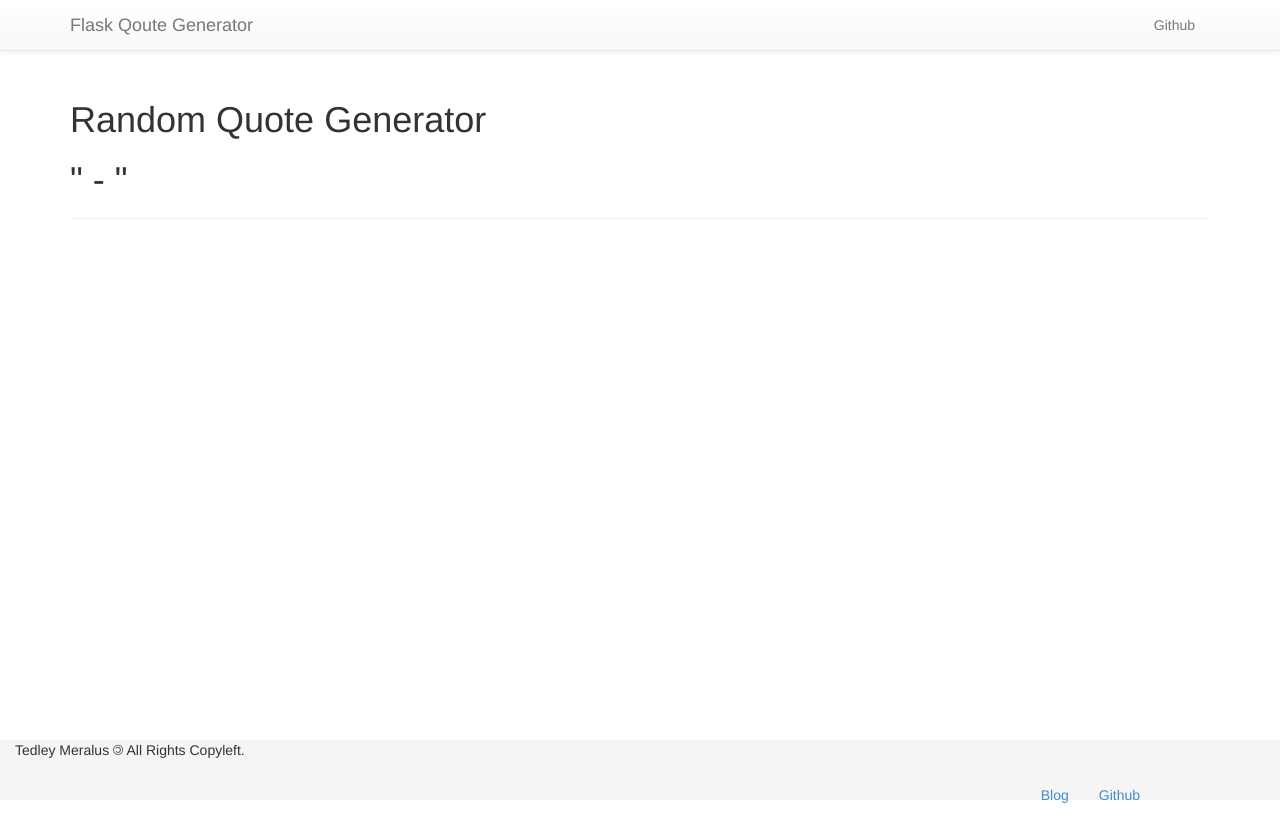
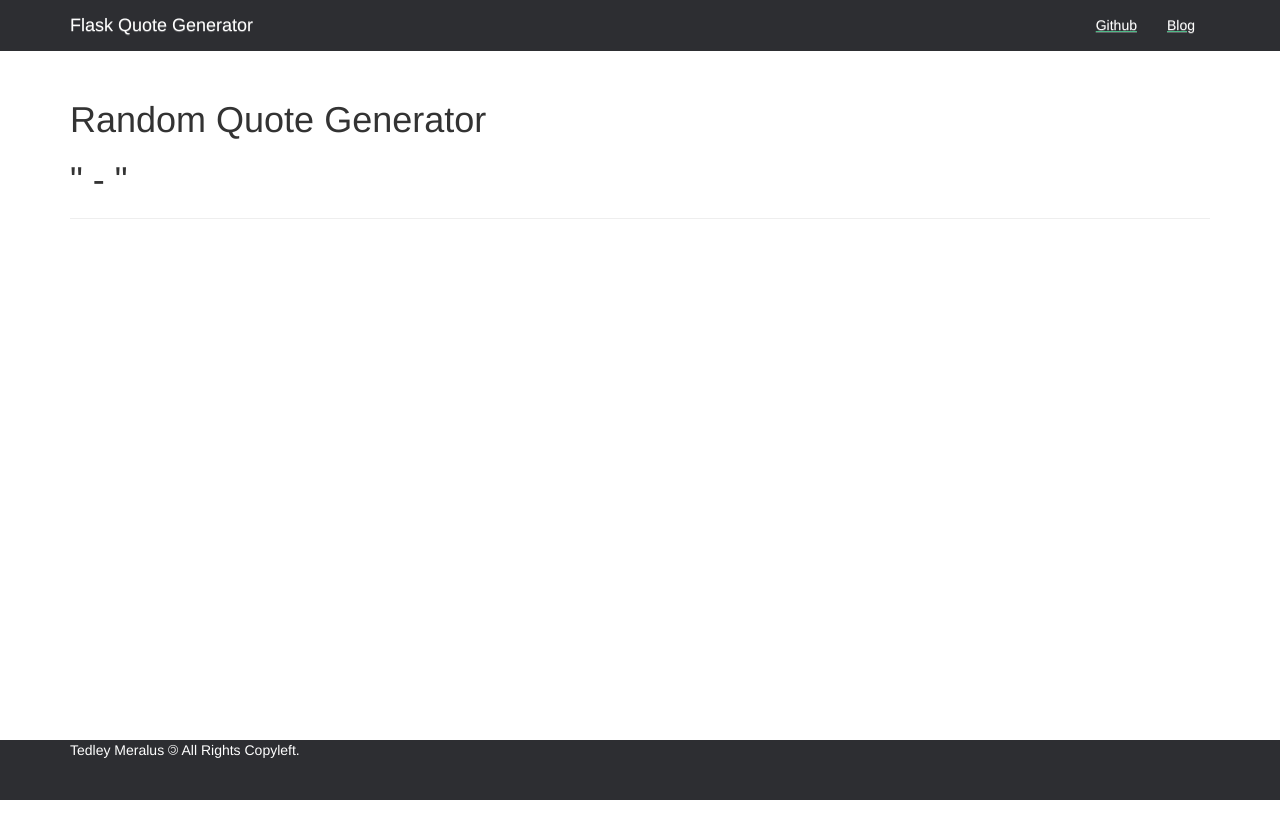
Before and after one commit to tedleyem/python-quote-generator, a Flask app: page / in a window 1280 px wide. Run offline with Flask 3, Linux system fonts and the light colour scheme; data that the repository does not hold is empty; some libraries are stand-ins or nearby versions.

Commit message:
updated typo, updated header and footer bg color and text. changed footer text to white

```diff
--- a/docker-compose.yml
+++ b/docker-compose.yml
@@ -1,7 +1,7 @@
 version: '3.8'
 services:
   web:
-    container_name: template
+    container_name: quotes
     restart: always
     build: .
     ports:
--- a/static/css/layout.main.css
+++ b/static/css/layout.main.css
@@ -17,11 +17,29 @@
   /* Pad bottom by footer height */
   padding: 0 0 60px;
 }
+li {
+  color: #FFF;
+  text-decoration-line: underline;
+  text-decoration-color: #4dba87;
+}
+a:link {
+    color:#FFFFFF;
+    background-color: transparent;
+}
+a:visited {
+    color:#FFFFFF;
+    background-color: transparent;
+}
+a:hover {
+    color:#FFFFFF;
+    background-color: transparent;
+}
 
 /* Set the fixed height of the footer here */
 #footer {
   height: 60px;
-  background-color: #f5f5f5;
+  color: #FFF;
+  background-color: #2d2e32;
 }
 
 
--- a/static/css/main.css
+++ b/static/css/main.css
@@ -8,7 +8,7 @@
 /*****************************************************************************
  * Main elements
  ****************************************************************************/
-html {
+ html {
   overflow-y: scroll;
 }
 a {
@@ -27,7 +27,13 @@
   color: #FFF;
 }
 /* Main elements end */
-
+/* Modify the background colors */
+.custom-gray {
+  background-color: #2d2e32;
+}
+.custom-green {
+  background-color: #4dba87;
+}
 
 /*****************************************************************************
  * Various other styles
--- a/templates/layouts/main.html
+++ b/templates/layouts/main.html
@@ -40,7 +40,7 @@
   <div id="wrap">
 
     <!-- Fixed navbar -->
-    <div class="navbar navbar-default navbar-fixed-top">
+    <div class="navbar custom-gray navbar-fixed-top">
       <div class="container">
         <div class="navbar-header">
           <button type="button" class="navbar-toggle" data-toggle="collapse" data-target=".navbar-collapse">
@@ -48,11 +48,12 @@
             <span class="icon-bar"></span>
             <span class="icon-bar"></span>
           </button>
-          <a class="navbar-brand" href="/">Flask Qoute Generator</a>
+          <a class="navbar-brand" href="/">Flask Quote Generator</a>
         </div>
         <div class="collapse navbar-collapse">
           <ul class="nav navbar-nav pull-right">
             <li><a href="/github">Github</a></li>
+            <li><a href="/blog">Blog</a></li>
           </ul>
         </div><!--/.nav-collapse -->
       </div>
@@ -78,17 +79,12 @@
   </div>
 
   <div id="footer">
-    <div class="container pull-left">
-        <p>Tedley Meralus <span class="copyleft">&copy;</span> All Rights Copyleft.</p>
-        <div>
-          <ul class="nav navbar-nav pull-right">
-            <li><a href="/blog">Blog</a></li>
-            <li><a href="/github">Github</a></li>
-          </ul>
-        </div><!--/.nav-collapse -->
+    <div class="container">
+        <p>Tedley Meralus <span class="copyleft">&copy;</span> All Rights Copyleft. </p>
       {% block footer %}{% endblock %}
     </div>
   </div>
+
   </div>
 
   <script type="text/javascript" src="//ajax.googleapis.com/ajax/libs/jquery/1.11.1/jquery.min.js"></script>
```
